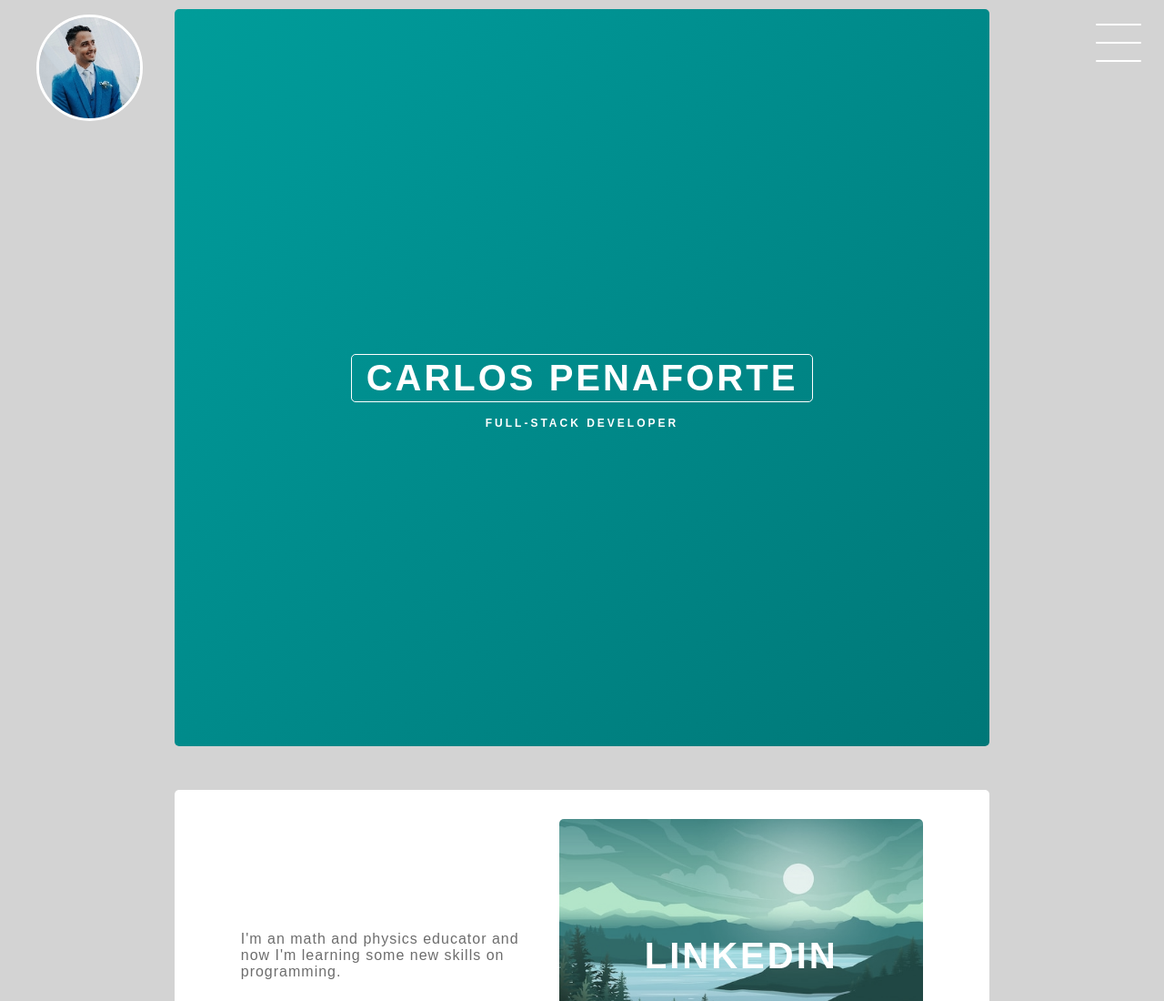
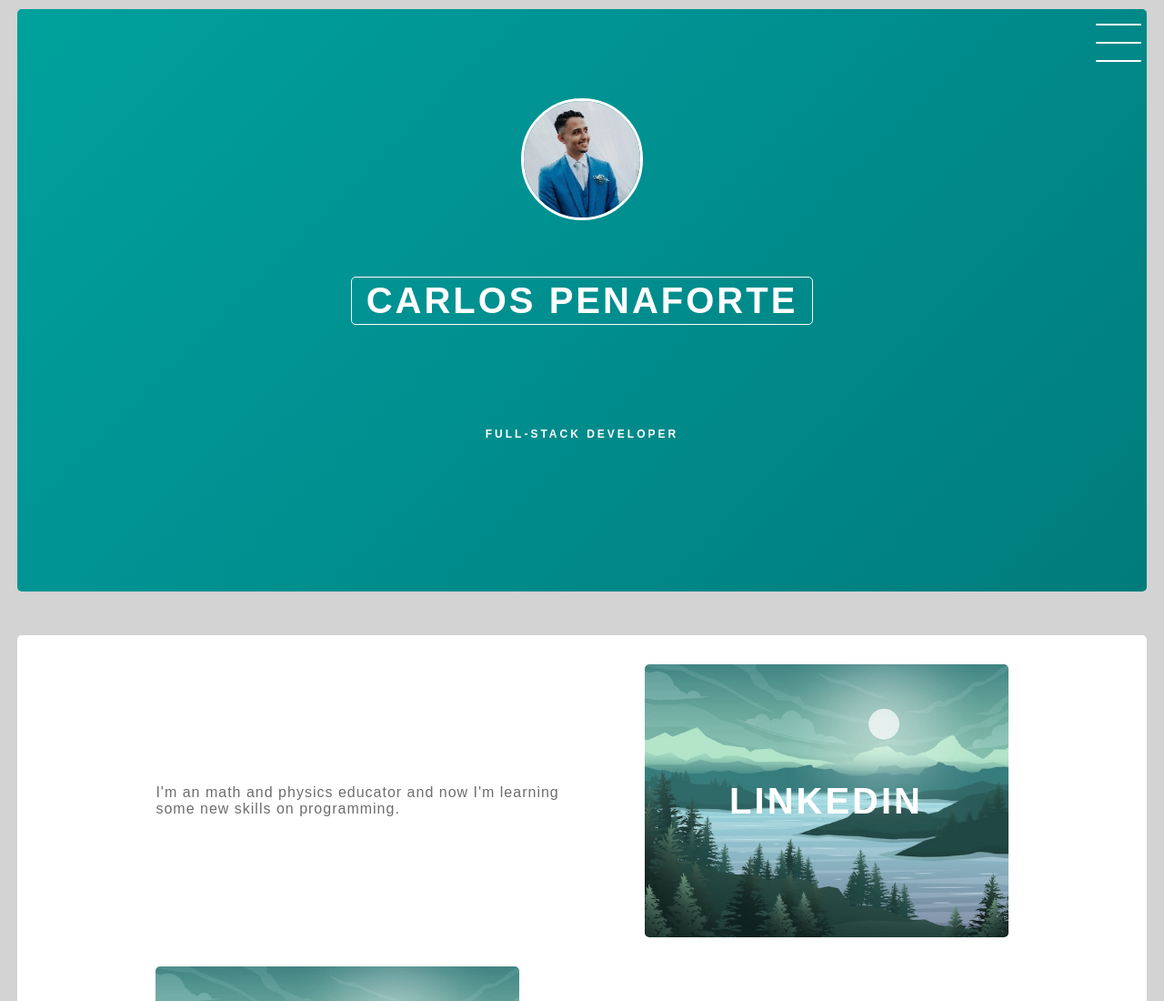
Before and after one commit to CarlosPenaforte/carlospenaforte.github.io, a plain HTML site: page index.html in a window 1280 px wide. Shown: the top 1100 px of the page at 91% size. Drawn offline with Linux system fonts and the light colour scheme; a web font is replaced by a local one.

Commit message:
photo in the center and larger website

```diff
--- a/css/style.css
+++ b/css/style.css
@@ -1,8 +1,14 @@
 @import url('https://fonts.googleapis.com/css2?family=Spline+Sans+Mono:wght@500&display=swap');
+body {
+    background-color: lightgray;
+    font-family: "spline sans mono",Sans-Serif,Verdana;
+    width: 97vw;
+    margin: auto;
+    padding: 10px;
+}
 #topper {
     background: linear-gradient(-45deg, rgb(0,100,100),rgb(0, 150, 150),rgb(0, 200, 175),rgb(0,255,150));
-    padding: 45px 10px;
-    height: 90vh;
+    height: 80vh;
     background-size: 400% 400%;
     display: flex;
     flex-direction: column;
@@ -10,30 +16,7 @@
     align-items: center;
     animation: backgroundTransition 8s ease-in-out infinite ;
     border-radius:5px;
-}
-body {
-    background-color: lightgray;
-    font-family: "spline sans mono",Sans-Serif,Verdana;
-    max-width: 70vw;
-    margin: auto;
-    padding: 10px;
-}
 
-#topper aside{
-    float: left;
-    margin: 0;
-    padding: 0;
-    position:fixed;
-    left: 0;
-    top:0;
-}
-#topper figure img{
-    border: 3px solid white;
-    display: flex;
-    border-radius: 50%;
-    margin:0;
-    padding: 0;
-    width: 70%;
 }
 h1 {
     display: flex;
@@ -51,6 +34,24 @@ h1 {
     text-transform: uppercase;
     position:absolute;
 }
+.profile{
+    justify-content: center;
+    align-items: center;
+    margin: 0;
+    padding: 0;
+    display:flex;
+    position:relative;
+    top:-15vh;
+    left: 0;
+}
+#topper img{
+    border: 3px solid white;
+    border-radius: 50%;
+    margin:0;
+    padding: 0;
+    width: 80%;
+}
+
 h6 {
     display: flex;
     font-size: 12px;
@@ -62,7 +63,7 @@ h6 {
     text-align:center;
     text-transform: uppercase;
     position:relative;
-    top:50px;
+    top:10vh;
 }
 
 /* Checkbox */
@@ -295,10 +296,8 @@ h6 {
     border-radius:5px;
     margin-top:0;
     margin-bottom: 15px;
-    width: 70vw;
 }
 #about_me{
-    width: 70vw;
     margin-bottom: 15px;
 }
 
@@ -310,7 +309,7 @@ h6 {
     align-items: center;
 }
 .wrapper {
-    height: 90vh;
+    height: 80vh;
     background: linear-gradient(-45deg, rgb(0,100,100),rgb(0, 150, 150),rgb(0, 200, 175),rgb(0,255,200));
     background-size: 400% 400%;
     display: flex;
--- a/index.html
+++ b/index.html
@@ -9,12 +9,10 @@
 </head>
 <body>
     <header id="topper">
-        <aside>
-            <figure>
+        <h1>Carlos Penaforte</h1>
+        <div class="profile">
             <img src="images/IMG_20220515_114947_051_copy_153x153.jpg" alt="Foto de Perfil">
-            </figure>
-        </aside>
-        <h1>Carlos Penaforte</h1>
+        </div>
         <h6>Full-Stack Developer</h6>
         <div class="checkbox-container">
             <div class="checkbox-wrapper">
```
